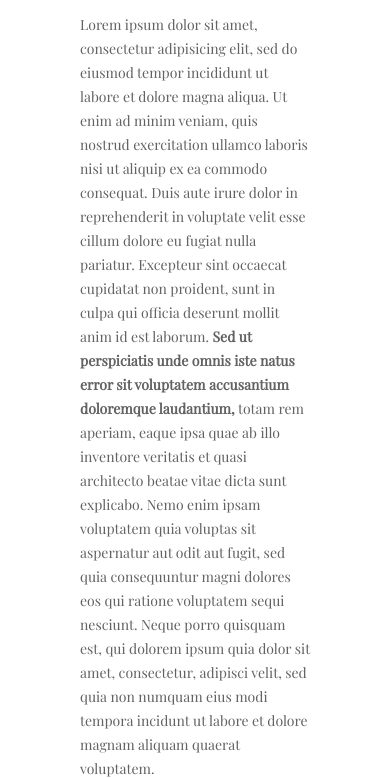
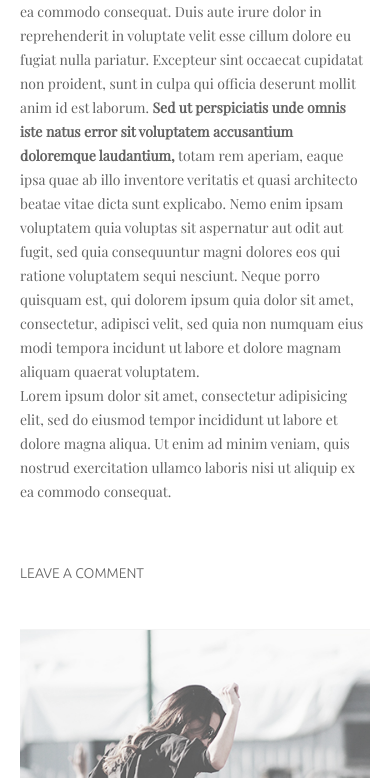
Before and after one commit to Dev-Vladimir/sushkov.vladimir, a plain HTML site: page minimo_tpl/index.html in a window 390 px wide. Shown: the part 693-1471 px from the top of the page. Drawn offline with nearby package versions, Linux system fonts and the light colour scheme.

Commit message:
Update main.css

```diff
--- a/minimo_tpl/main.css
+++ b/minimo_tpl/main.css
@@ -531,7 +531,7 @@
 	{
 		padding: 20px
 	}
-	.posts, .posts-inline
+	.posts, .posts-inline, .post__text
 	{
 		padding: 20px
 	}
```
